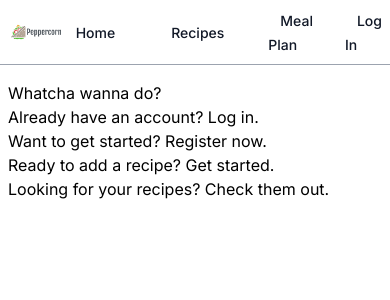
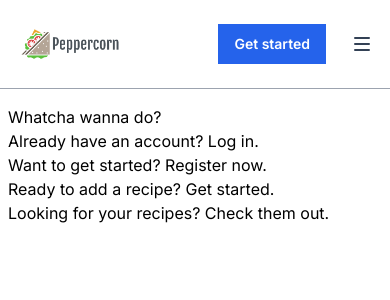
Before and after one commit to khaosophy/peppercorn, a Next.js app: page / in a window 390 px wide. Shown: the top 300 px of the page. Built offline with nearby package versions, Linux system fonts and the light colour scheme.

Commit message:
update Header component

```diff
--- a/src/components/Header.jsx
+++ b/src/components/Header.jsx
@@ -1,47 +1,130 @@
-import clsx from 'clsx';
-import Image from 'next/image';
-import Link from 'next/link';
-import routes from '@/routes.config';
+"use client"
+/**
+ * TODO:
+ * * get "CTA Button" rounded prop working
+ */
+import { Fragment } from 'react'
+import { Popover, Transition } from '@headlessui/react'
+import clsx from 'clsx'
+
+import Link from './Link'
+import Button from './Button'
+import Container from './Container'
+import Logo from './Logo'
+import NavLink from './NavLink'
+import routes from '@/routes.config'
+
+function MobileNavLink({ href, children }) {
+  return (
+    <Popover.Button as={Link} href={href} className="block w-full p-2">
+      {children}
+    </Popover.Button>
+  )
+}
+
+function MobileNavIcon({ open }) {
+  return (
+    <svg
+      aria-hidden="true"
+      className="h-3.5 w-3.5 overflow-visible stroke-slate-700"
+      fill="none"
+      strokeWidth={2}
+      strokeLinecap="round"
+    >
+      <path
+        d="M0 1H14M0 7H14M0 13H14"
+        className={clsx(
+          'origin-center transition',
+          open && 'scale-90 opacity-0'
+        )}
+      />
+      <path
+        d="M2 2L12 12M12 2L2 12"
+        className={clsx(
+          'origin-center transition',
+          !open && 'scale-90 opacity-0'
+        )}
+      />
+    </svg>
+  )
+}
+
+function MobileNavigation() {
+  return (
+    <Popover>
+      <Popover.Button
+        className="relative z-10 flex h-8 w-8 items-center justify-center [&:not(:focus-visible)]:focus:outline-none"
+        aria-label="Toggle Navigation"
+      >
+        {({ open }) => <MobileNavIcon open={open} />}
+      </Popover.Button>
+      <Transition.Root>
+        <Transition.Child
+          as={Fragment}
+          enter="duration-150 ease-out"
+          enterFrom="opacity-0"
+          enterTo="opacity-100"
+          leave="duration-150 ease-in"
+          leaveFrom="opacity-100"
+          leaveTo="opacity-0"
+        >
+          <Popover.Overlay className="fixed inset-0 bg-slate-300/50" />
+        </Transition.Child>
+        <Transition.Child
+          as={Fragment}
+          enter="duration-150 ease-out"
+          enterFrom="opacity-0 scale-95"
+          enterTo="opacity-100 scale-100"
+          leave="duration-100 ease-in"
+          leaveFrom="opacity-100 scale-100"
+          leaveTo="opacity-0 scale-95"
+        >
+          <Popover.Panel
+            as="div"
+            className="absolute inset-x-0 top-full mt-4 flex origin-top flex-col rounded-2xl bg-white p-4 text-lg tracking-tight text-slate-900 shadow-xl ring-1 ring-slate-900/5"
+          >
+            <NavLink href={routes.home}>Home</NavLink>
+            <NavLink href={routes.recipes}>Recipes</NavLink>
+            <NavLink href={routes.mealplans}>Meal Plan</NavLink>
+            <hr className="m-2 border-slate-300/40" />
+            <MobileNavLink href={routes.login}>Sign in</MobileNavLink>
+          </Popover.Panel>
+        </Transition.Child>
+      </Transition.Root>
+    </Popover>
+  )
+}
 
 export default function Header() {
   return (
-    <header className="border-b border-gray-400">
-      <div className={clsx(
-        'max-w-6xl mx-auto',
-        'flex justify-between items-center',
-        'py-2 px-2',
-      )}>
-        <Link href={routes.home}>
-          <Image src="/logo.png" width={200} height={74} alt="Logo" />
-        </Link>
-        <MainNav />
-      </div>
+    <header className="py-6 border-b border-gray-400">
+      <Container>
+        <nav className="relative z-50 flex justify-between">
+          <div className="flex items-center md:gap-x-12">
+            <Link href={routes.home} aria-label="Home">
+              <Logo className="h-10 w-auto" width={200} height={74} />
+            </Link>
+            <div className="hidden md:flex md:gap-x-6">
+              <NavLink href={routes.home}>Home</NavLink>
+              <NavLink href={routes.recipes}>Recipes</NavLink>
+              <NavLink href={routes.mealplans}>Meal Plan</NavLink>
+            </div>
+          </div>
+          <div className="flex items-center gap-x-5 md:gap-x-8">
+            <div className="hidden md:block">
+              <NavLink href={routes.login}>Sign in</NavLink>
+            </div>
+            <Button href={routes.register} color="blue" shape="round">
+              <span>
+                Get started <span className="hidden lg:inline">today</span>
+              </span>
+            </Button>
+            <div className="-mr-1 md:hidden">
+              <MobileNavigation />
+            </div>
+          </div>
+        </nav>
+      </Container>
     </header>
-  );
+  )
 }
-
-const MainNav = () => {
-  const linkStyles = clsx(
-    'text-gray-900 hover:text-gray-700',
-    'px-3 py-2 rounded-md text-sm font-medium',
-    'hover:bg-gray-200',
-  );
-  return (
-    <nav>
-      <ul className="flex items-center space-x-8">
-        <li>
-          <Link href={routes.home} className={linkStyles}>Home</Link>
-        </li>
-        <li>
-          <Link href={routes.recipes} className={linkStyles}>Recipes</Link>
-        </li>
-        <li>
-          <Link href={routes.mealplans} className={linkStyles}>Meal Plan</Link>
-        </li>
-        <li>
-          <Link href={routes.login} className={linkStyles}>Log In</Link>
-        </li>
-      </ul>
-    </nav>
-  );
-}
```
